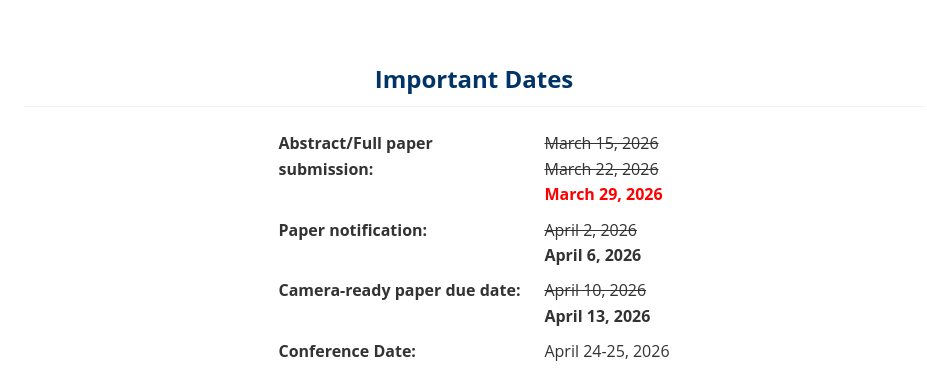
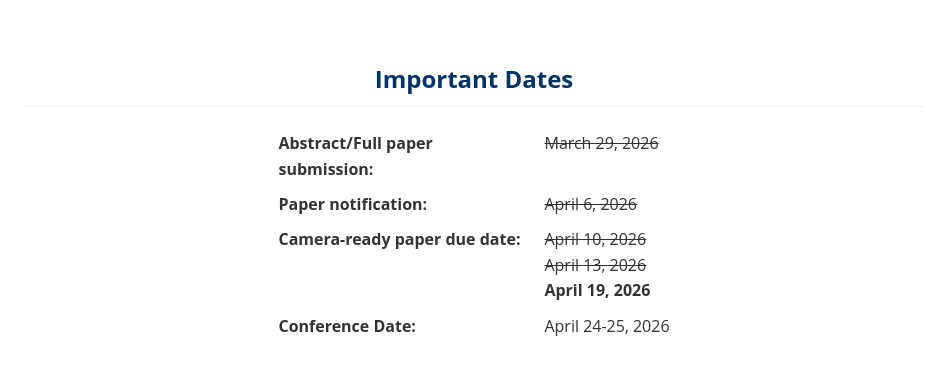
Before and after one commit to cmct-2026/cmct-2026.github.io, a React (Vite) app: page /call-for-papers in a window 1280 px wide. Shown: the part 1860-2237 px from the top of the page, without its empty margins (166-1093 px from the left). Built offline with nearby package versions, Linux system fonts and the light colour scheme.

Commit message:
[Update] revise important dates for paper submission and notification

```diff
--- a/src/pages/ImportantDates.jsx
+++ b/src/pages/ImportantDates.jsx
@@ -43,23 +43,21 @@ const ImportantDates = () => {
                         <li style={rowStyle}>
                             <strong>Abstract/Full paper submission:</strong>
                             <span>
-                                <s>March 15, 2026</s> <br />
-                                <s>March 22, 2026</s> <br />
-                                <span style={{ color: 'red' }}><strong>March 29, 2026</strong></span>
+                                <s>March 29, 2026</s>
                             </span>
                         </li>
                         <li style={rowStyle}>
                             <strong>Paper notification:</strong>
                             <span>
-                                <s>April 2, 2026</s> <br />
-                                <span><strong>April 6, 2026</strong></span>
+                                <s>April 6, 2026</s>
                             </span>
                         </li>
                         <li style={rowStyle}>
                             <strong>Camera-ready paper due date:</strong>
                             <span>
                                 <s>April 10, 2026</s> <br />
-                                <span><strong>April 13, 2026</strong></span>
+                                <s>April 13, 2026</s> <br />
+                                <span><strong>April 19, 2026</strong></span>
                             </span>
                         </li>
                         <li style={rowStyle}>
```
